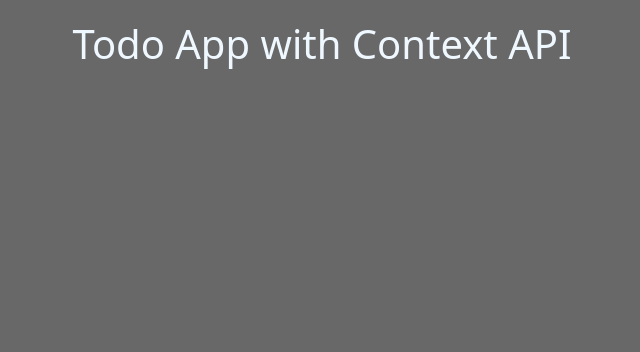
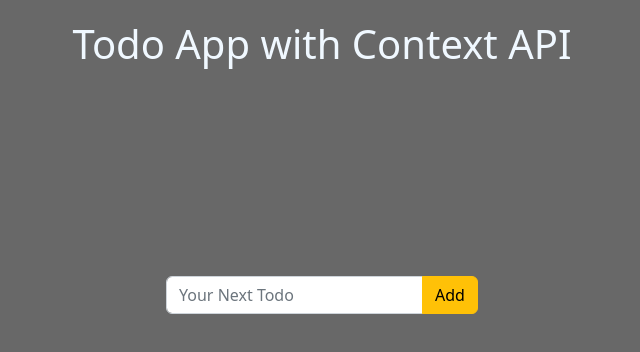
Before and after one commit to rajratan41/LCO-React, a React (Create React App) app in the folder six-context-reducer-todo/: page / in a window 1280 px wide. Shown: the top 352 px of the page, without its empty margins (318-958 px from the left). Built offline with nearby package versions, Linux system fonts and the light colour scheme.

Commit message:
Add an Input Form

```diff
--- a/six-context-reducer-todo/src/App.css
+++ b/six-context-reducer-todo/src/App.css
@@ -16,14 +16,11 @@ h1 {
   color: aliceblue;
 }
 form {
-  position: fixed;
-  bottom: 500px;
-  right: 30%;
-  left: 30%;
-  border-radius: 8px;
-  border: 2px solid rgb(66, 66, 180);
+  display: flex;
+  align-items: center;
+  justify-content: center;
+  margin-top: 13rem;
   color: #000;
-  box-shadow: 0 2px 4px 4px rgba(0, 0, 0, 0.5);
 }
 
 .items {
--- a/six-context-reducer-todo/src/App.js
+++ b/six-context-reducer-todo/src/App.js
@@ -5,6 +5,7 @@ import "./App.css";
 
 import { TodoContext } from "./context/TodoContext";
 import todoReducer from "./context/reducer";
+import TodoForm from "./Components/TodoForm";
 
 const App = () => {
   const [todos, dispatch] = useReducer(todoReducer, []);
@@ -13,6 +14,7 @@ const App = () => {
     <TodoContext.Provider value={{ todos, dispatch }}>
       <Container fluid>
         <h1>Todo App with Context API</h1>
+        <TodoForm />
       </Container>
     </TodoContext.Provider>
   );
--- /dev/null
+++ b/six-context-reducer-todo/src/Components/TodoForm.js
@@ -0,0 +1,27 @@
+import React, { useState, useContext } from "react";
+import { FormGroup, Form, InputGroup, Input, Button } from "reactstrap";
+
+import { v4 } from "uuid";
+
+import { TodoContext } from "../context/TodoContext";
+import { ADD_TODO } from "../context/action.types";
+
+const TodoForm = () => {
+  return (
+    <Form className="form">
+      <FormGroup>
+        <InputGroup>
+          <Input
+            type="text"
+            name="todo"
+            id="todo"
+            placeholder="Your Next Todo" /*Todo: value, onClick*/
+          />
+          <Button color="warning" /**Todo: Onclick */>Add</Button>
+        </InputGroup>
+      </FormGroup>
+    </Form>
+  );
+};
+
+export default TodoForm;
```
